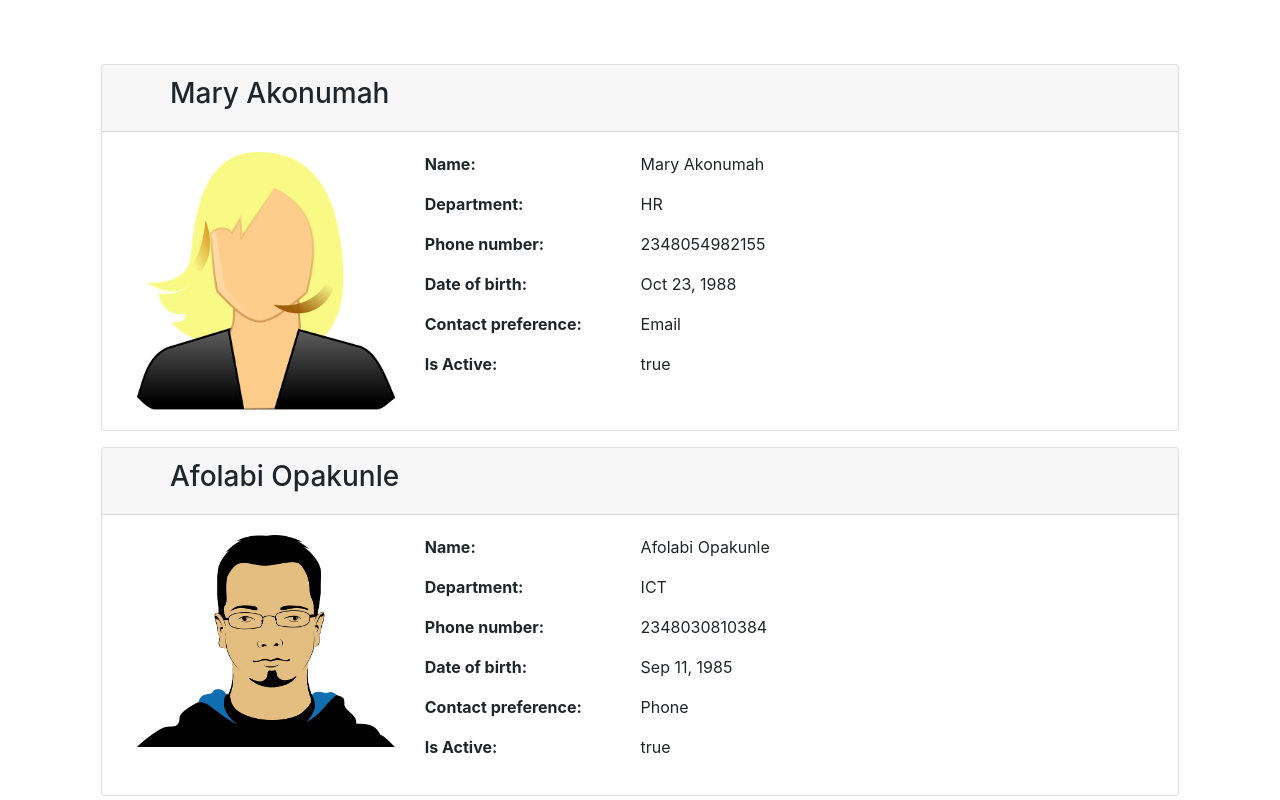
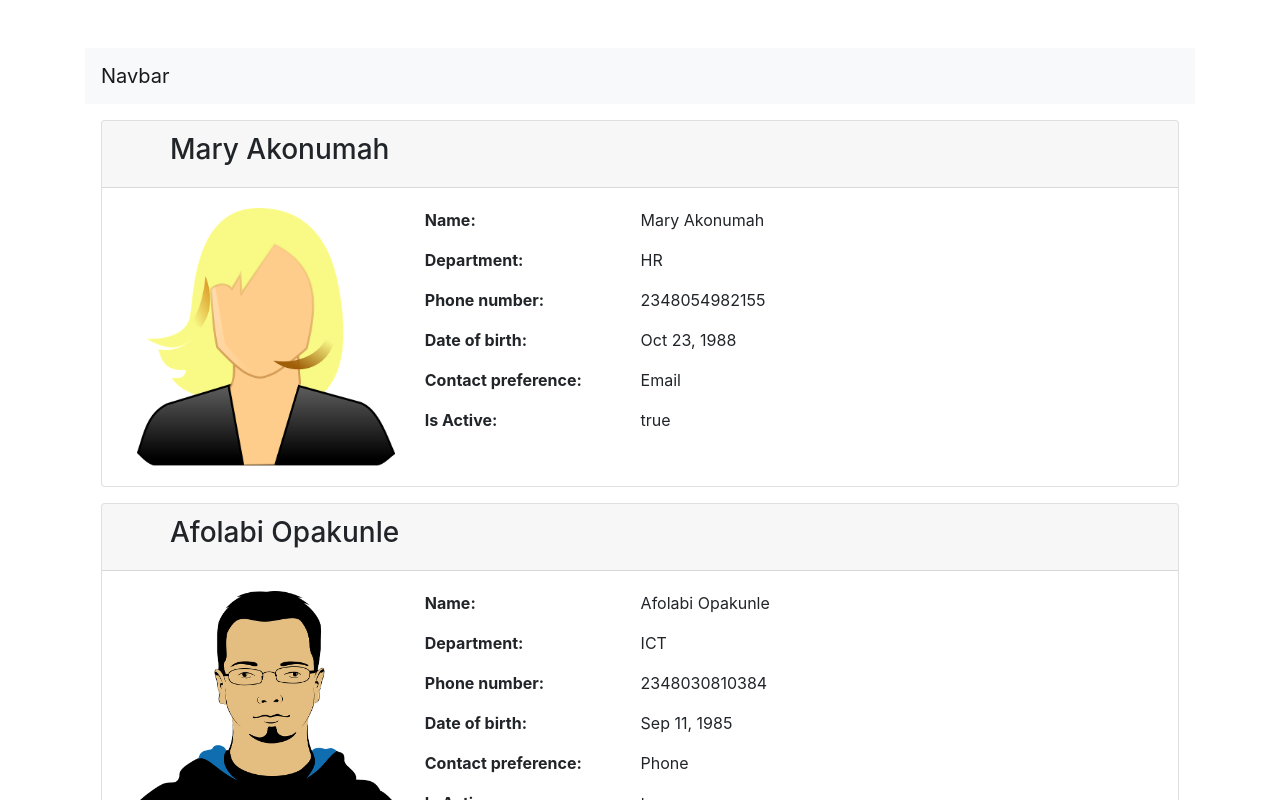
Before and after one commit to afolabiopakunle/angular-crud, an Angular app: page /employees-list in a window 1280 px wide. Before the commit this address led to /. Shown: the top 800 px of the page. Built offline with nearby package versions, Linux system fonts and the light colour scheme.

Commit message:
router done

```diff
--- a/src/app/app.component.html
+++ b/src/app/app.component.html
@@ -1,3 +1,8 @@
 <div class="container pt-5">
-  <app-list-employees></app-list-employees>
+ <!-- As a link -->
+<nav class="navbar navbar-light bg-light">
+  <a class="navbar-brand" href="#">Navbar</a>
+</nav>
+
+  <router-outlet></router-outlet>
 </div>
```
Also changed, not shown: src/app/app.module.ts (+8 -1 lines).
